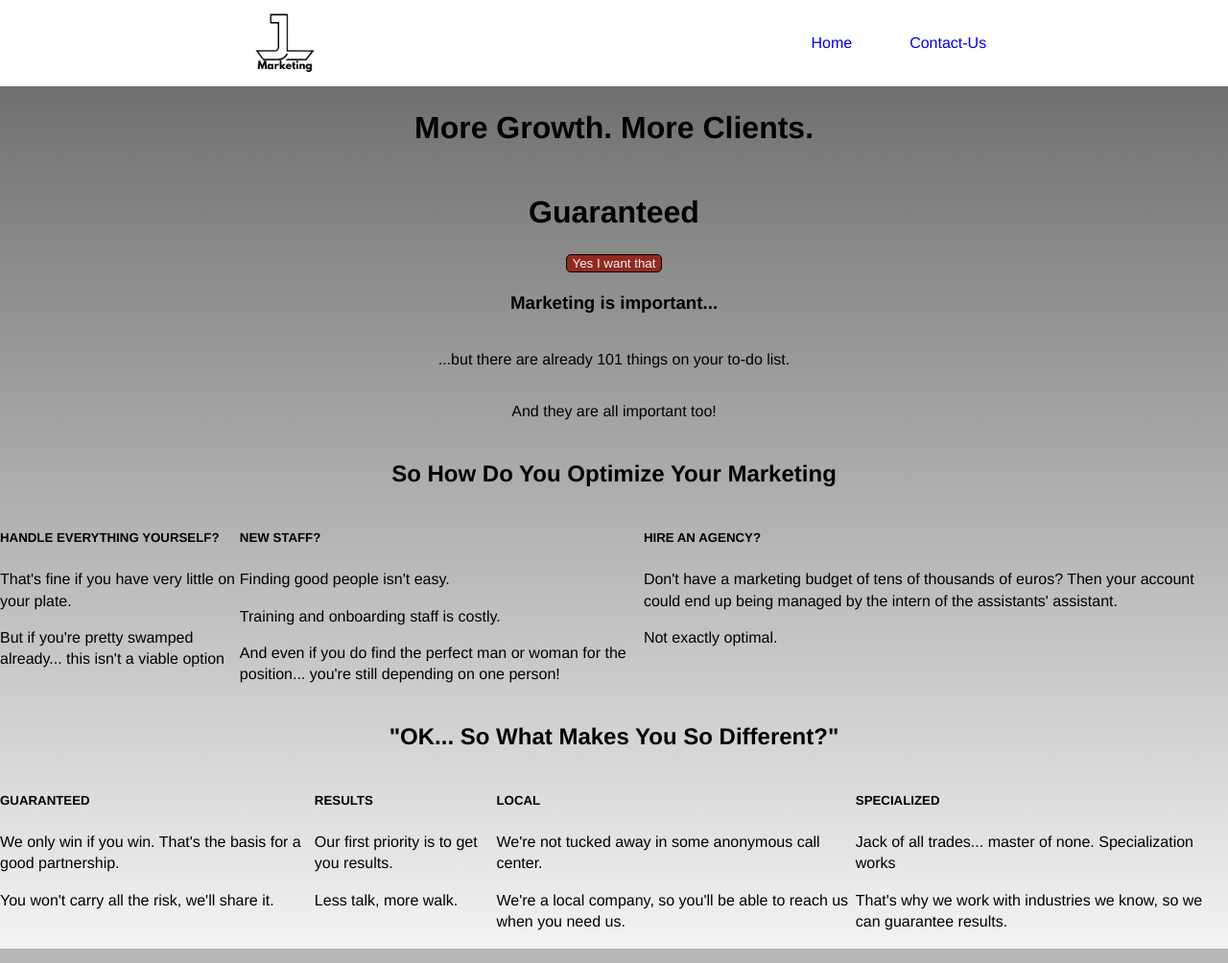
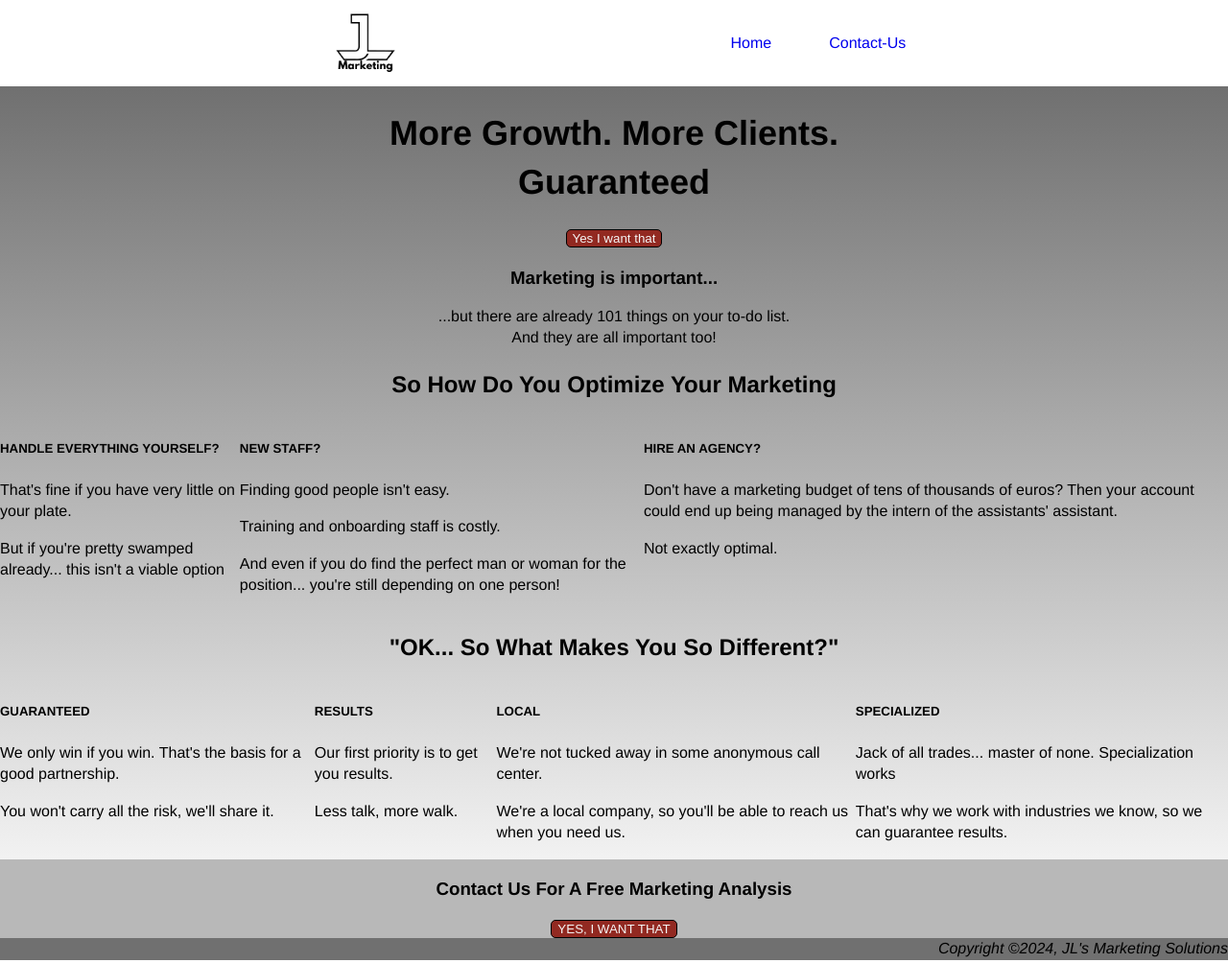
Before and after one commit to Josephleathem/Project_Landing-Page, a plain HTML site: page index.html in a window 1280 px wide. Shown: the top 1004 px of the page at 96% size. Drawn offline with Linux system fonts and the light colour scheme.

Commit message:
I completed the final layout for main section - section one

```diff
--- a/index.html
+++ b/index.html
@@ -25,12 +25,14 @@
     </div>
     <div class="main-section">
         <div class="section-one">
-            <h1>More Growth. More Clients.</h1>
-            <h1>Guaranteed</h1>
+            <div class="section-one-header">
+                <h1 class="sohNMb">More Growth. More Clients.</h1>
+                <h1 class="sohNMt">Guaranteed</h1>
+            </div>
             <button class="homeButton button">Yes I want that</button>
             <h3>Marketing is important...</h3>
             <p>...but there are already 101 things on your to-do list.</p>
-            <p>And they are all important too!</p>
+            <p class="sohNMt">And they are all important too!</p>
         </div>
         <div class="section-two">
             <h2>So How Do You Optimize Your Marketing</h2>
--- a/styles.css
+++ b/styles.css
@@ -18,7 +18,7 @@ body {
 header {
     display: flex;
     align-items: center;
-    justify-content: space-around;
+    justify-content: space-evenly;
 }
 
 .logo {
@@ -48,6 +48,29 @@ a {
     display: flex;
     flex-direction: column;
     align-items: center;
+}
+
+.section-one-header {
+    display: flex;
+    flex-direction: column;
+    align-items: center;
+    font-size: large;
+}
+
+.sohNMb {
+    margin-bottom: 0px;
+}
+
+.sohNMt {
+    margin-top: 0px;
+}
+
+.section-one h3 {
+    margin-bottom: 0px;
+}
+
+.section-one p {
+    margin-bottom: 0px;
 }
 
 .homeButton {
@@ -106,3 +129,6 @@ a {
     display: flex;
     justify-content: end;
 }
+
+
+/*Tools*/
```
Also changed, not shown: 1 other file.
